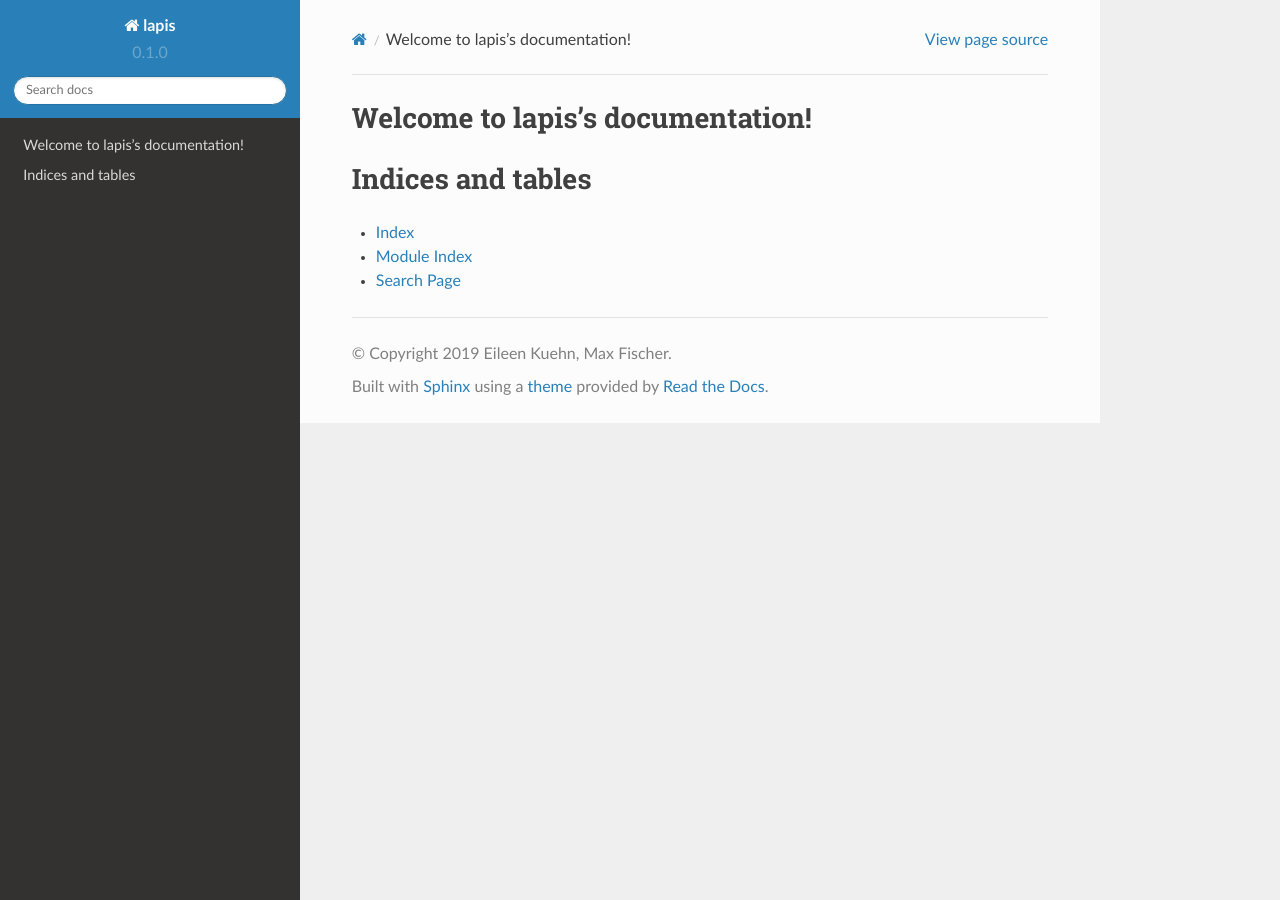
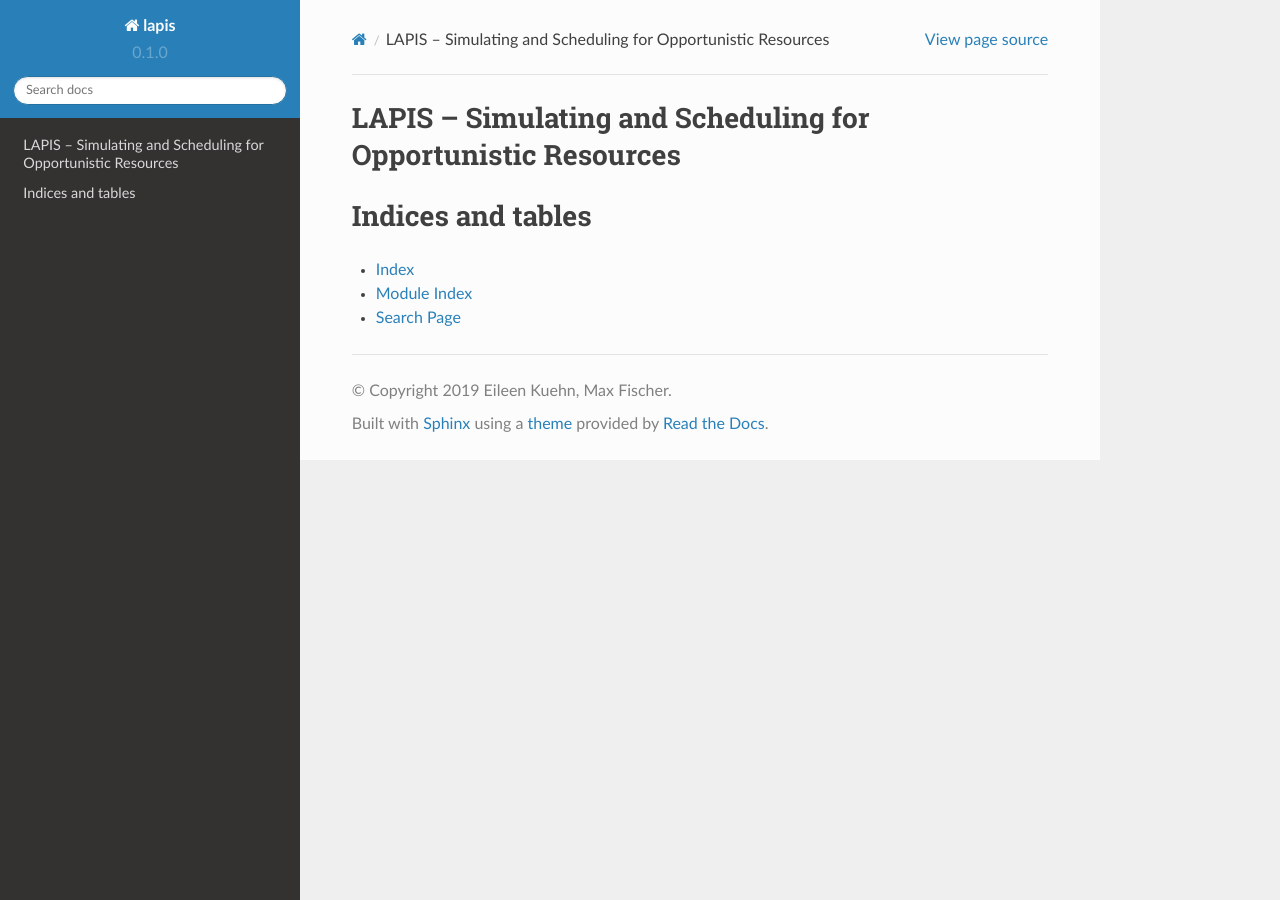
Before and after one commit to MatterMiners/lapis, a Sphinx documentation site: the page built from docs/index.rst, in a window 1280 px wide. Built offline with Sphinx 7.4.7 and the Read the Docs theme 2.0.0, drawn with Linux system fonts in a browser that asks for light colours; formulas are drawn with MathJax 3.

Commit message:
adapted title of documentation

```diff
--- a/docs/index.rst
+++ b/docs/index.rst
@@ -3,8 +3,8 @@
    You can adapt this file completely to your liking, but it should at least
    contain the root `toctree` directive.
 
-Welcome to lapis's documentation!
-=================================
+LAPIS -- Simulating and Scheduling for Opportunistic Resources
+==============================================================
 
 .. toctree::
    :maxdepth: 2
```
